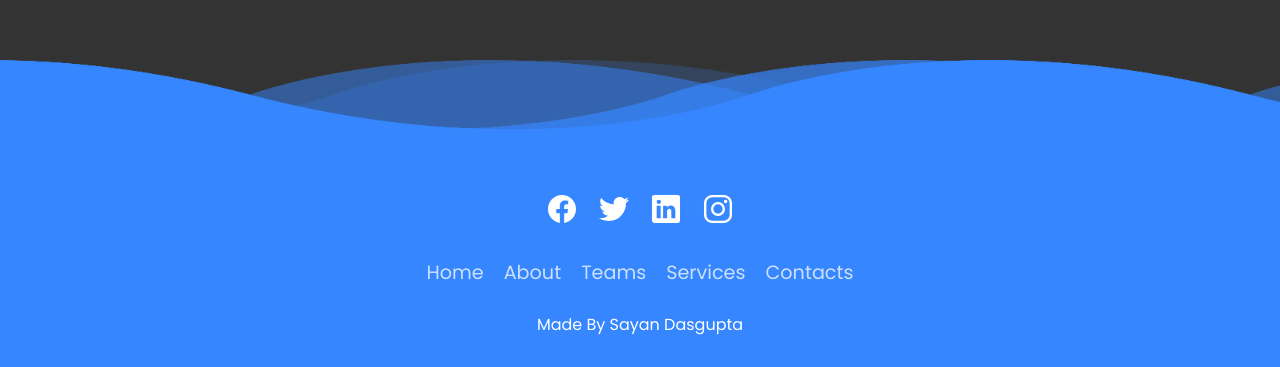
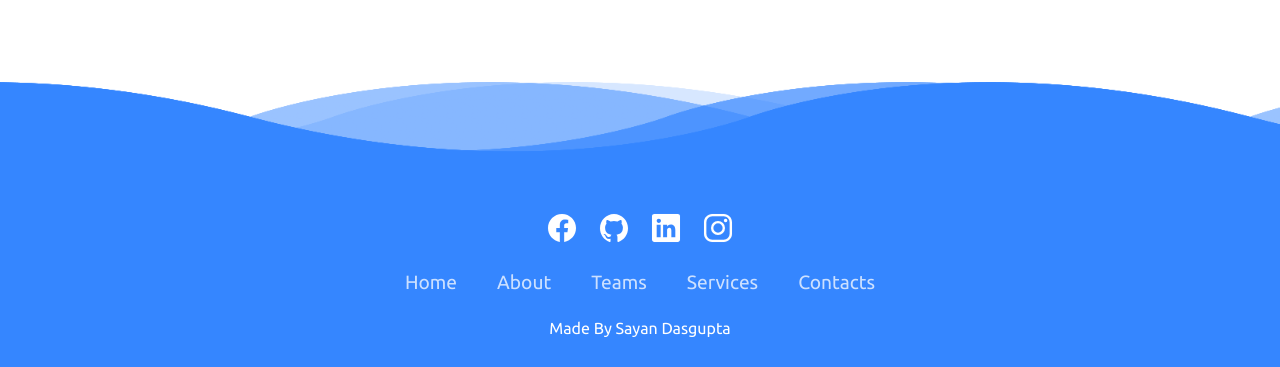
Before and after one commit to Cadris/animatedFooter, a plain HTML site: page index.html in a window 1280 px wide. Shown: the part 433-800 px from the top of the page. Drawn offline with nearby package versions, Linux system fonts and the light colour scheme.

Commit message:
Basic Done

```diff
--- a/index.html
+++ b/index.html
@@ -17,10 +17,10 @@
         </div>
 
         <ul class="social_icon">
-            <li><a href="#"><ion-icon name="logo-facebook"></ion-icon></a></li>
-            <li><a href="#"><ion-icon name="logo-twitter"></ion-icon></a></li>
-            <li><a href="#"><ion-icon name="logo-linkedin"></ion-icon></a></li>
-            <li><a href="#"><ion-icon name="logo-instagram"></ion-icon></a></li>
+            <li><a href="#" title="Facebook"><ion-icon name="logo-facebook"></ion-icon></a></li>
+            <li><a href="#" title="Github"><ion-icon name="logo-github"></ion-icon></a></li>
+            <li><a href="#" title="LinkedIn"><ion-icon name="logo-linkedin"></ion-icon></a></li>
+            <li><a href="#" title="Instagram"><ion-icon name="logo-instagram"></ion-icon></a></li>
         </ul>
         <ul class="menu">
             <li><a href="#">Home</a></li>
--- a/style.css
+++ b/style.css
@@ -1,23 +1,24 @@
-@import url('https://fonts.googleapis.com/css2?family=Poppins:wght@200;300;400;500;600;700;800;900&display=swap');
-
-/* @import url('https://fonts.googleapis.com/css2?family=Ubuntu:wght@300;400;500;700&display=swap'); */
+/* @import url('https://fonts.googleapis.com/css2?family=Poppins:wght@200;300;400;500;600;700;800;900&display=swap'); */
+@import url('https://fonts.googleapis.com/css2?family=Ubuntu:wght@300;400;500;700&display=swap');
+@import 'variables.css';
 /* font-family: 'Ubuntu', sans-serif; */
 *{
     margin: 0;
     padding: 0;
     box-sizing: border-box;
-    font-family: 'Poppins', sans-serif;
+    font-family: 'Ubuntu', sans-serif;
+    /* font-family: 'Poppins', sans-serif; */
 }
 body{
     display: flex;
     min-height: 100vh;
-    background: #333;
+    background: #fff;
     justify-content: flex-end;
     align-items: flex-end;
 }
 footer{
     position: relative;
-    background: #3586ff;
+    background: var(--theme-color);
     width: 100%;
     min-height: 100px;
     padding: 20px 50px;
@@ -48,19 +49,20 @@ footer .social_icon li a{
     transition: 0.5s;
 }
 footer .social_icon li a:hover{
-    transform: translateY(-10px);
+    transform: translateY(-6px);
 }
 footer .menu li a{
     font-size: 1.2em;
     color: #fff;
-    margin: 0 10px;
+    margin: 0 20px;
     display: inline-block;
-    transition: 0.5s;
+    transition: 0.3s;
     text-decoration: none;
     opacity: 0.75;
 }
 footer .menu li a:hover{
     opacity: 1;
+    font-size: 1.6em;
 }
 footer p{
     color: #fff;
@@ -118,3 +120,6 @@ footer .wave#wave4{
         background-position-x: 1000px;
     }
 }
+ion-icon {
+    pointer-events: none;
+}
--- /dev/null
+++ b/variables.css
@@ -0,0 +1,3 @@
+:root {
+  --theme-color: #3586ff;
+}
```
